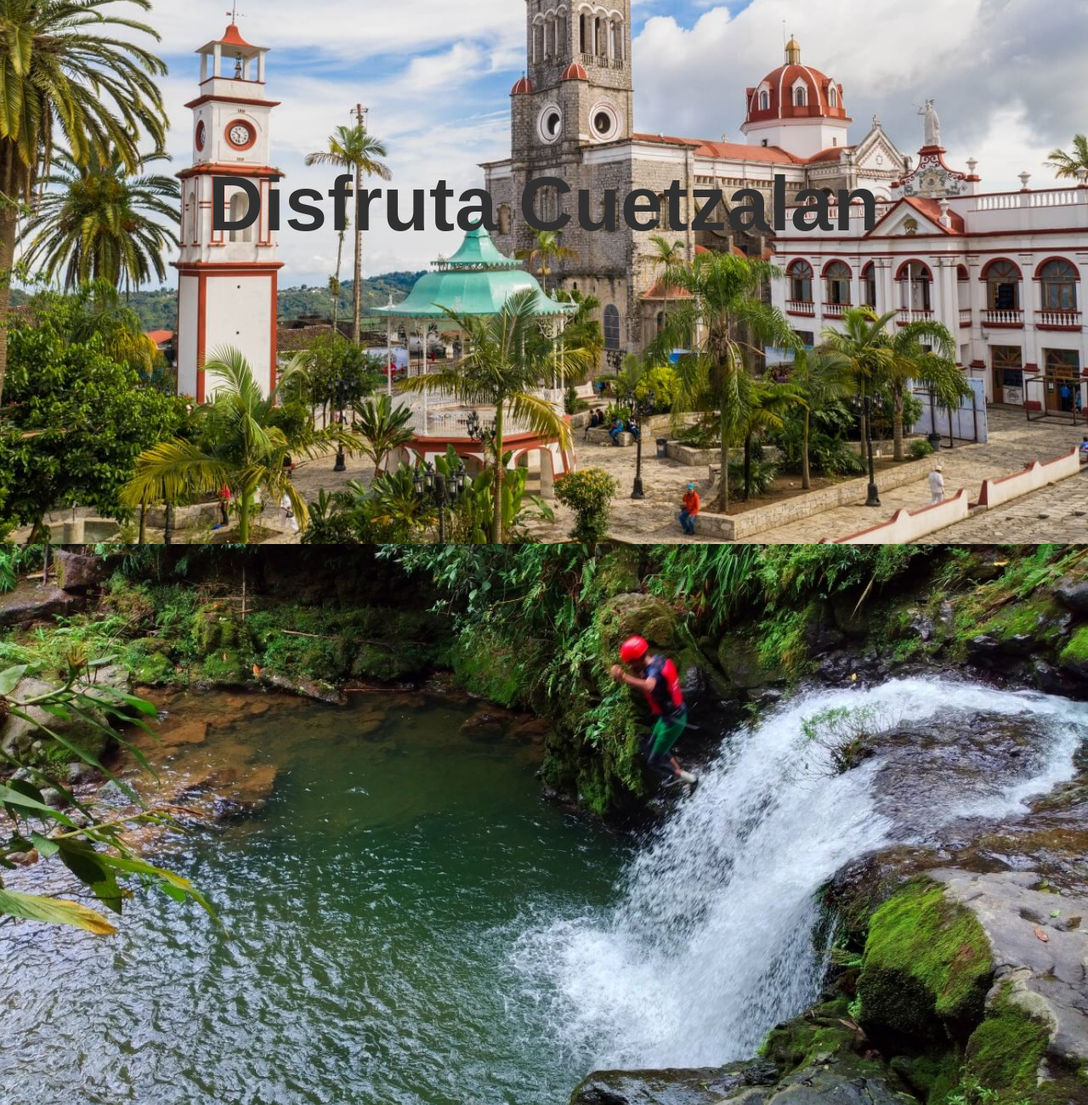
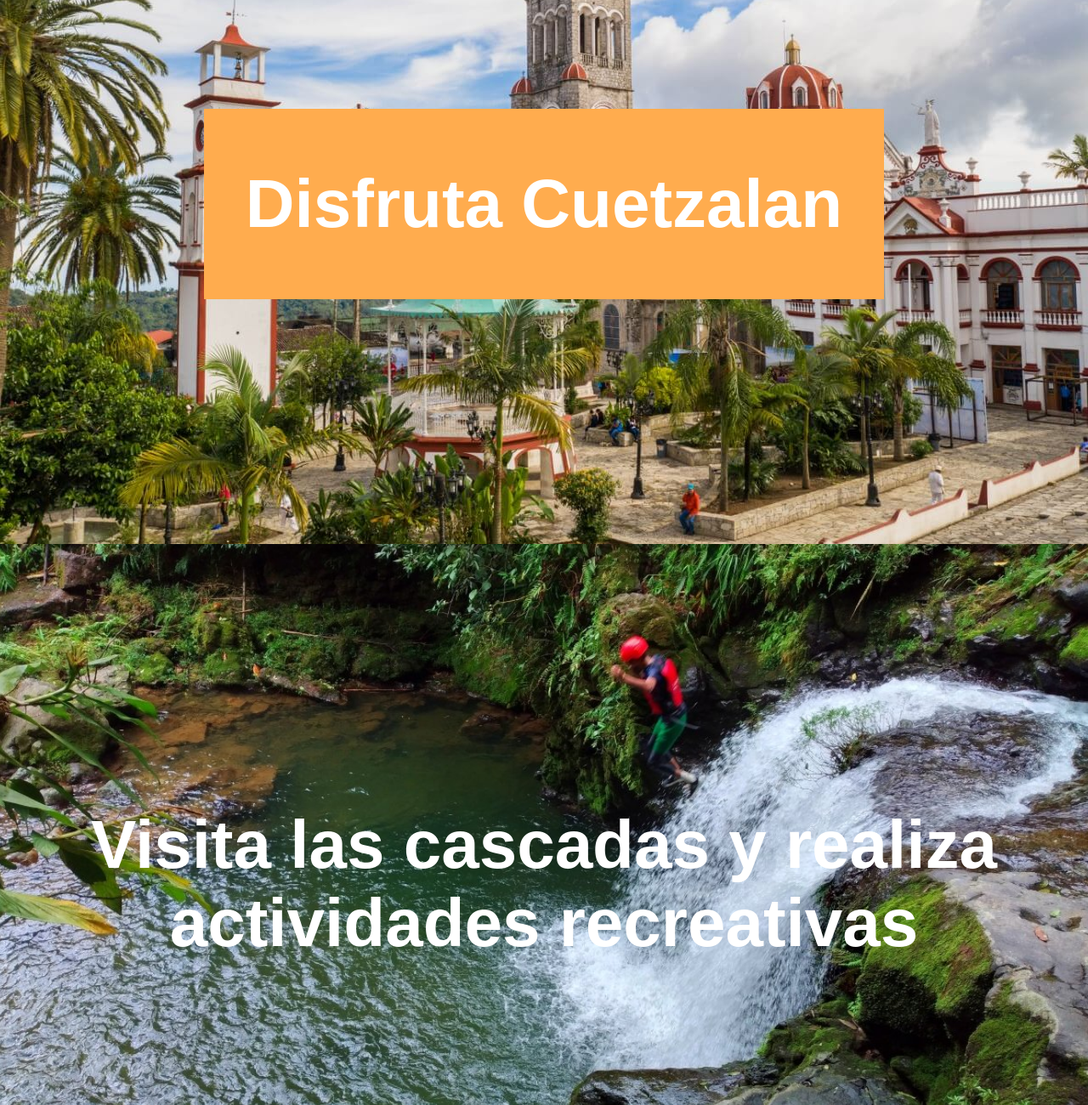
Before and after one commit to gogohhh/page_parallax_effect, a plain HTML site: page index.html in a window 1280 px wide. Shown: the part 160-1460 px from the top of the page at 85% size. Drawn offline with Linux system fonts and the light colour scheme.

Commit message:
trasnition

```diff
--- a/css/seccion1.css
+++ b/css/seccion1.css
@@ -6,10 +6,22 @@
     align-items: center;
 }
 
+.padding-div {
+    width: 800px;
+    padding: 0px 10px 0px 10px;
+    background: rgb(255, 172, 78);
+    transition: background-color 2s, width 5s;
+}
+
+.padding-div:hover{
+    background: rgb(89, 71, 252);
+    width: 1000px;
+}
+
 .titulo{
     font-family: Arial, Helvetica, sans-serif;
-    font-size: 90px;
-    color: rgb(49, 49, 49);
+    font-size: 80px;
+    color: rgb(255, 255, 255);
     font-weight: bold;
     text-align: center;
 }
--- a/index.html
+++ b/index.html
@@ -9,14 +9,20 @@
 <body>
     <section class="parallax" id="section1">
         <div class="center_div">
-            <h1 class="titulo efect-titulo">Disfruta Cuetzalan</h1>
+            <div class="padding-div">
+                <h1 class="titulo efect-titulo">Disfruta Cuetzalan</h1>
+            </div>
         </div>
     </section>
     <section class="parallax" id="section2">
-
+        <div class="center_div">
+            <h1 class="titulo efect-titulo">Visita las cascadas y realiza actividades recreativas</h1>
+        </div>
     </section>
     <section class="parallax" id="section3">
-
+        <div class="center_div">
+            <h1 class="titulo efect-titulo">Ingresa para mas información</h1>
+        </div>
     </section>
 </body>
 <script src="./js/parallax.js"></script>
```
